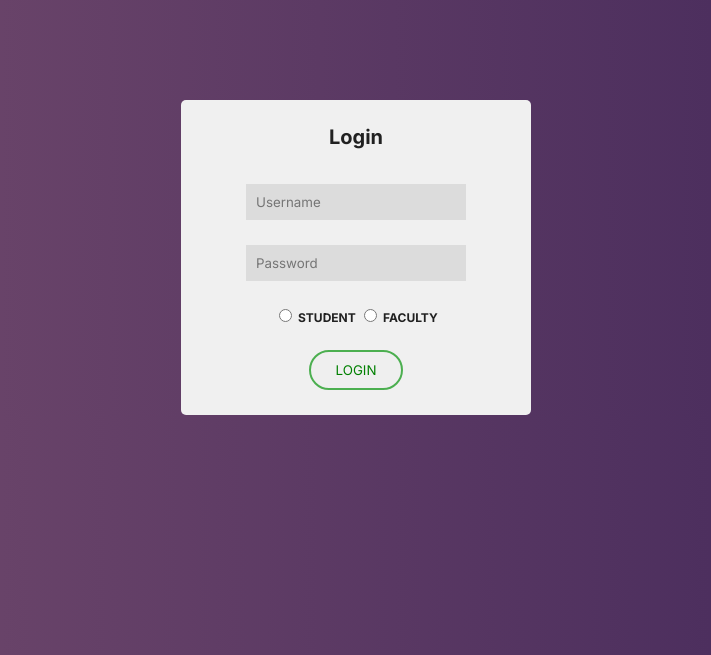
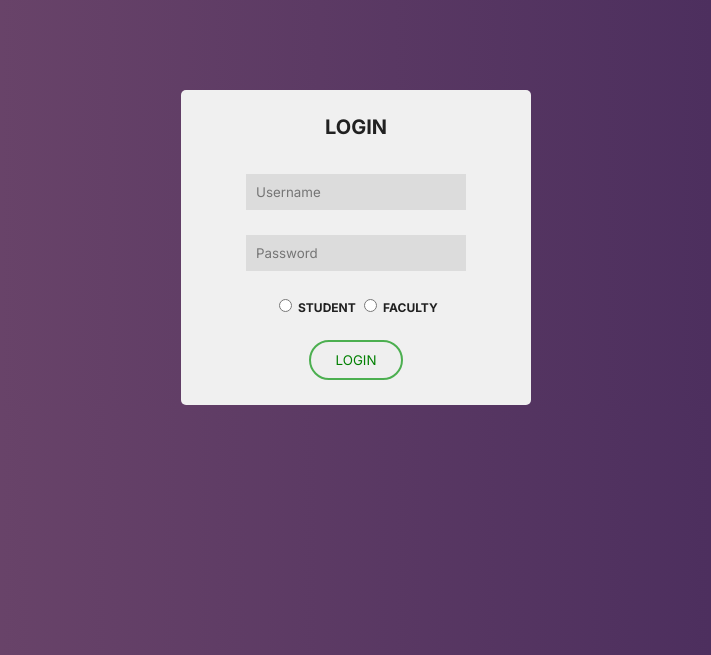
Before and after one commit to dh711/document-repository-system, a PHP site: page /login/login.php in a window 1280 px wide. Shown: the top 655 px of the page, without its empty margins (284-995 px from the left). Run offline with PHP 8.4, Linux system fonts and the light colour scheme.

Commit message:
minor adjustments.

```diff
--- a/styles/login.css
+++ b/styles/login.css
@@ -7,7 +7,7 @@ body {
 .form {
     width: 300px;
     margin: 0 auto;
-    margin-top: 100px;
+    margin-top: 90px;
     background-color: var(--card);
     color: var(--text-display);
     border-radius: 5px;
@@ -31,6 +31,7 @@ form {
     font-size: var(--font-title);
     color: var(--text-title);
     margin-bottom: 35px;
+    text-transform: uppercase;
 }
 
 .form .alert {
```
